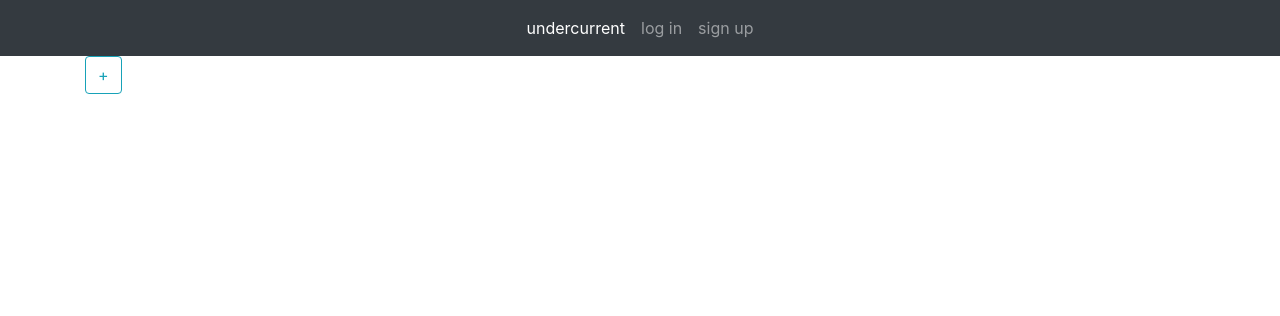
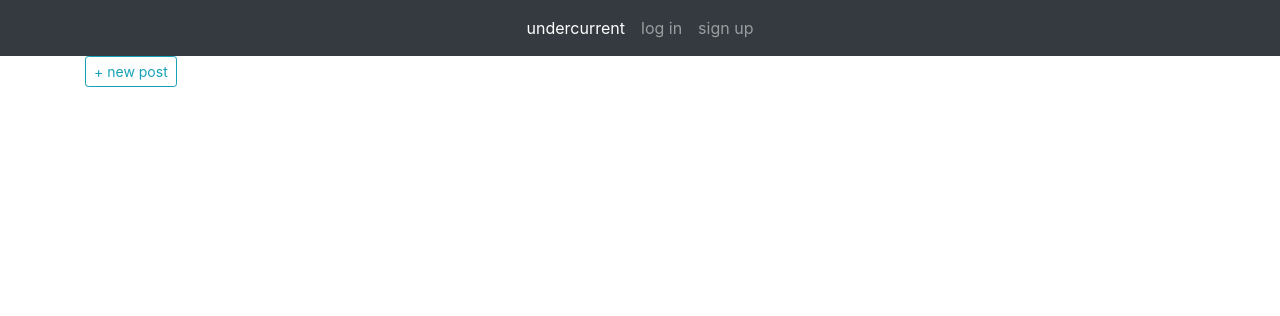
Before and after one commit to juliana-zlatevski/undercurrent, a Django app: page /posts/ in a window 1280 px wide. Shown: the top 316 px of the page. Run offline with Django 3.2, Linux system fonts and the light colour scheme; data that the repository does not hold is empty.

Commit message:
adds post creation button to feed

```diff
--- a/main_app/templates/base.html
+++ b/main_app/templates/base.html
@@ -39,7 +39,7 @@
             <a class="nav-link" href="{% url 'posts' %}">post feed</a>
           </li>
           <li class="nav-item">
-            <a class="nav-link" href="{% url 'create_post' %}">+ post</a>
+            <a class="nav-link" href="{% url 'create_post' %}">+ new post</a>
           </li>
           <li class="nav-item">
             <a class="nav-link" href="{% url 'logout' %}">log out</a>
--- a/main_app/templates/post/index.html
+++ b/main_app/templates/post/index.html
@@ -1,11 +1,11 @@
 {% extends 'base.html' %}
 
 {% block title %}
-Recent Posts
+post feed
 {% endblock %}
 
 {% block content %}
-<a href='{% url 'create_post' %}' class='btn btn-outline-info mt-6'>+</a>
+<a href='{% url 'create_post' %}' class='btn btn-sm btn-outline-info mt-6'>+ new post</a>
     {% for post in posts %}
       <a href="#">
         {% if post.content %}
```
